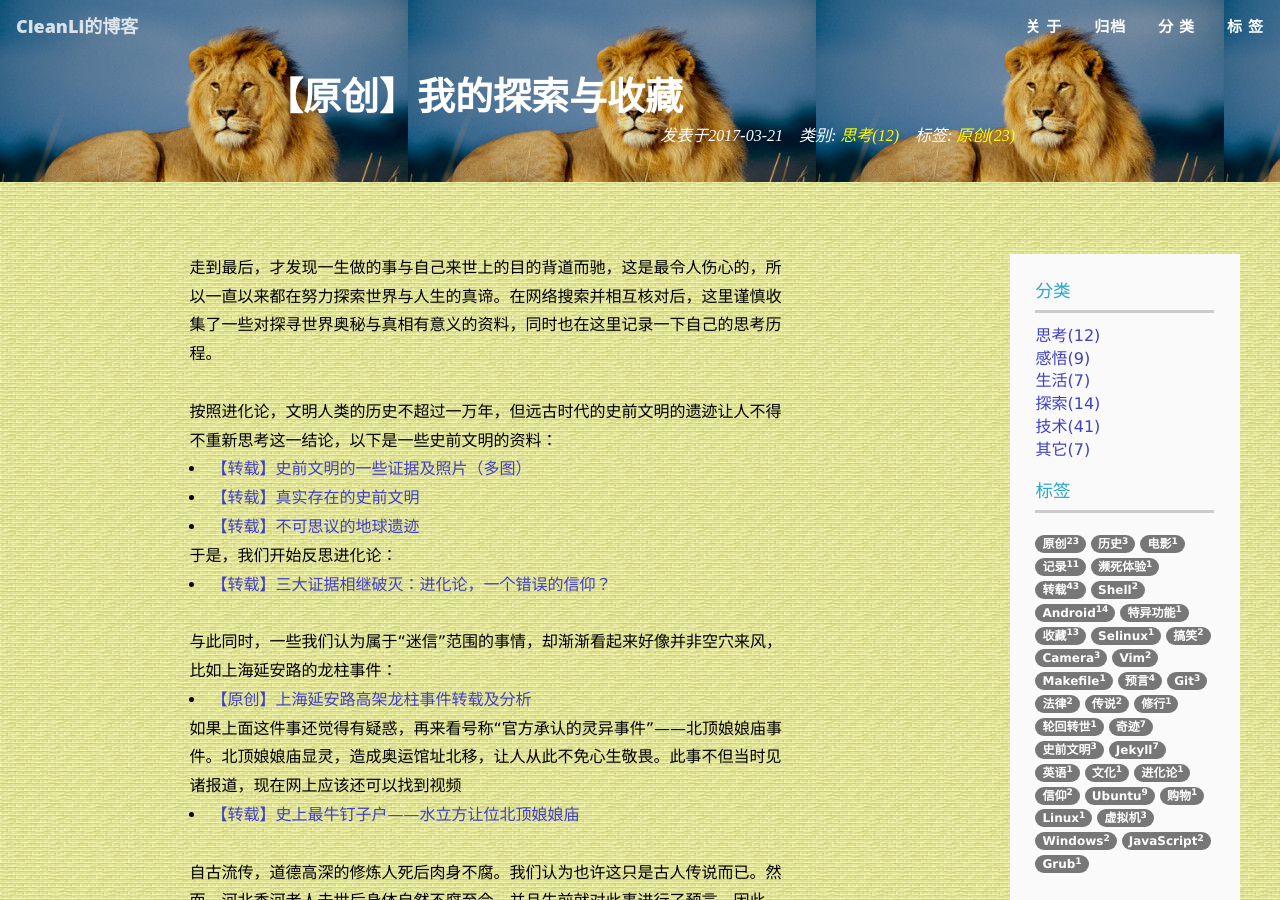
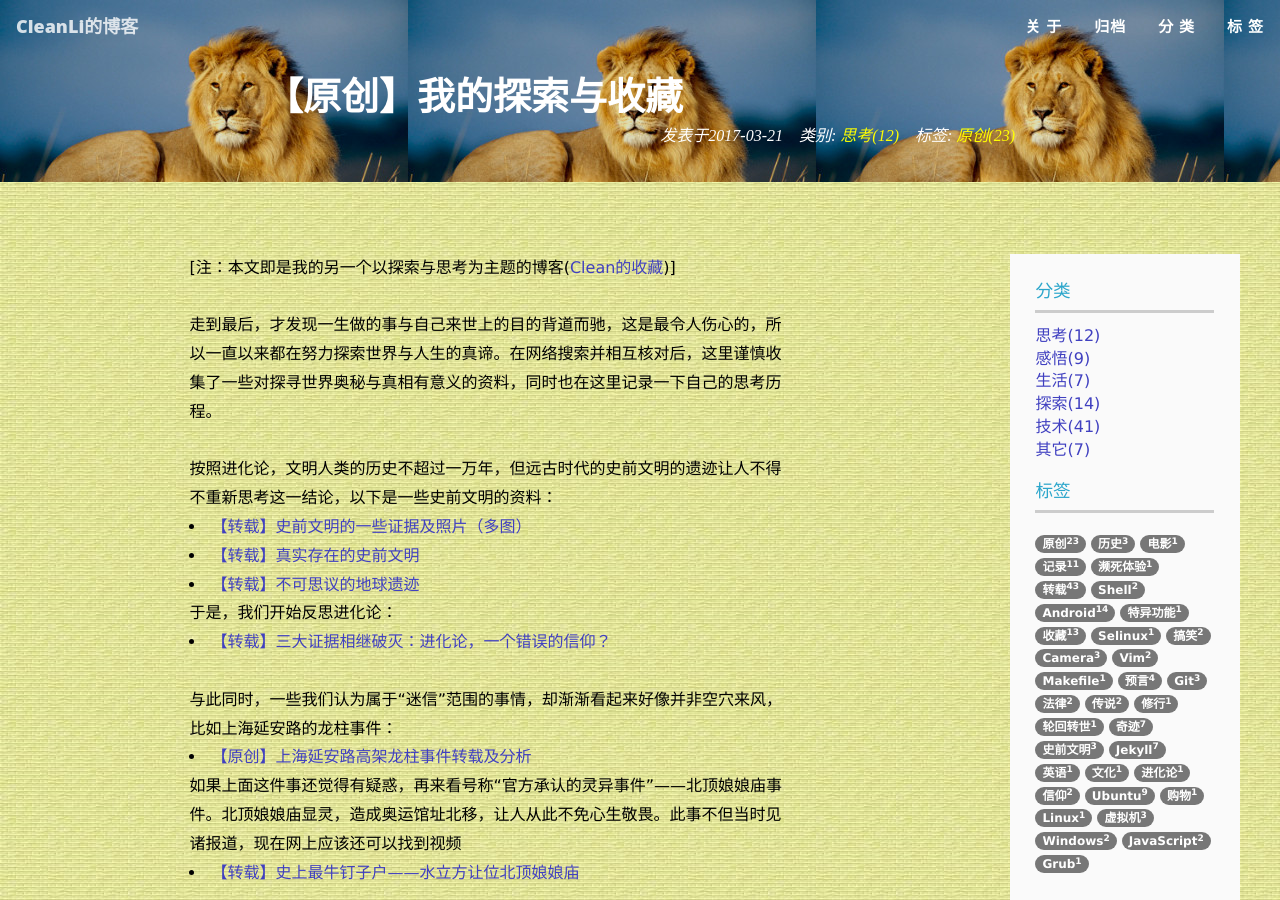
Before and after one commit to cleanli/cleanhome, a Jekyll site: the page built from _posts/2017-03-21-My_exploring_and_collecting.html, in a window 1280 px wide and 900 px high. Built offline with Jekyll 4.4.1, drawn with Linux system fonts in a browser that asks for light colours.

Commit message:
update info for exploring md

```diff
--- a/_posts/2017-03-21-My_exploring_and_collecting.html
+++ b/_posts/2017-03-21-My_exploring_and_collecting.html
@@ -5,6 +5,9 @@ date:   2017-03-21 23:45:49 +0800
 categories: 思考
 tags: ["原创"]
 ---
+[注：本文即是我的另一个以探索与思考为主题的博客(<a href="https://longhistory.github.io/clean_collecting/index.html">Clean的收藏</a>)]
+<br>
+<br>
 走到最后，才发现一生做的事与自己来世上的目的背道而驰，这是最令人伤心的，所以一直以来都在努力探索世界与人生的真谛。在网络搜索并相互核对后，这里谨慎收集了一些对探寻世界奥秘与真相有意义的资料，同时也在这里记录一下自己的思考历程。
 <br>
 <br>
```
